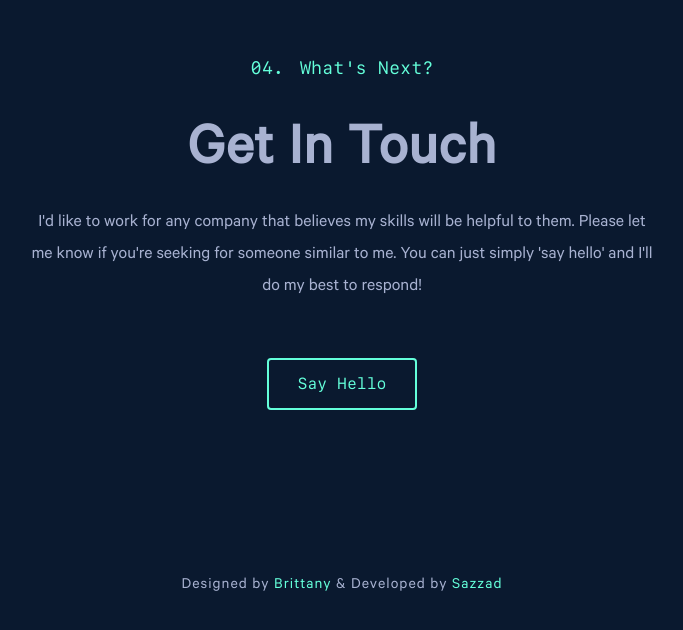
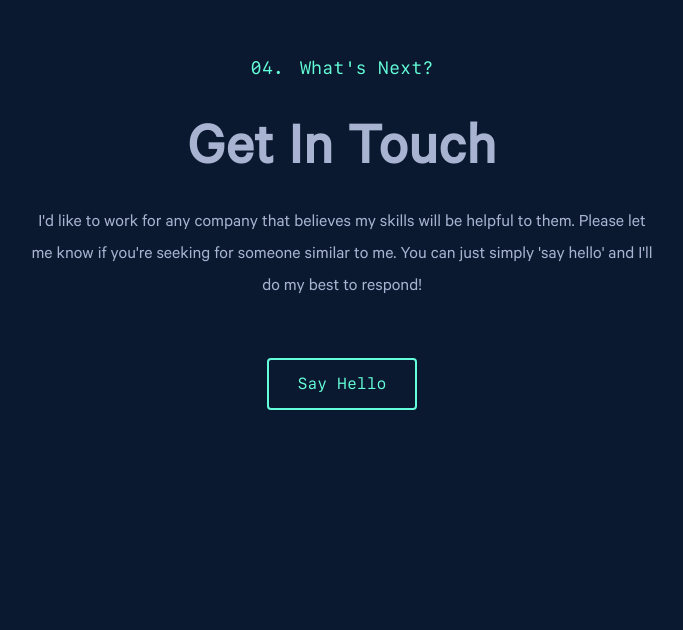
Before and after one commit to sazzad4677/myportfolio-sazzad.dev, a Next.js app: page / in a window 1280 px wide. Shown: the part 5878-6508 px from the top of the page, without its empty margins (298-981 px from the left). Built offline with nearby package versions, Linux system fonts and the light colour scheme; no server answers.

Commit message:
removed accredation

```diff
--- a/src/components/Footer/Footer.js
+++ b/src/components/Footer/Footer.js
@@ -99,16 +99,6 @@ const Footer = () => {
           </a>
         </li>
       </ul>
-      <p className="text-base font-light tracking-[1px]">
-        Designed by{" "}
-        <a href="https://github.com/bchiang7" className="text-primary">
-          Brittany
-        </a>{" "}
-        & Developed by{" "}
-        <a href="https://github.com/sazzad4677" className="text-primary">
-          Sazzad
-        </a>
-      </p>
     </footer>
   );
 };
```
